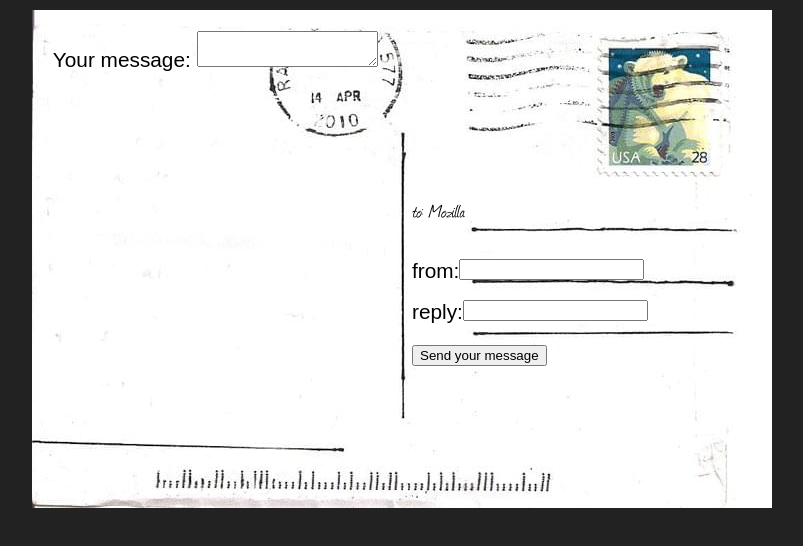
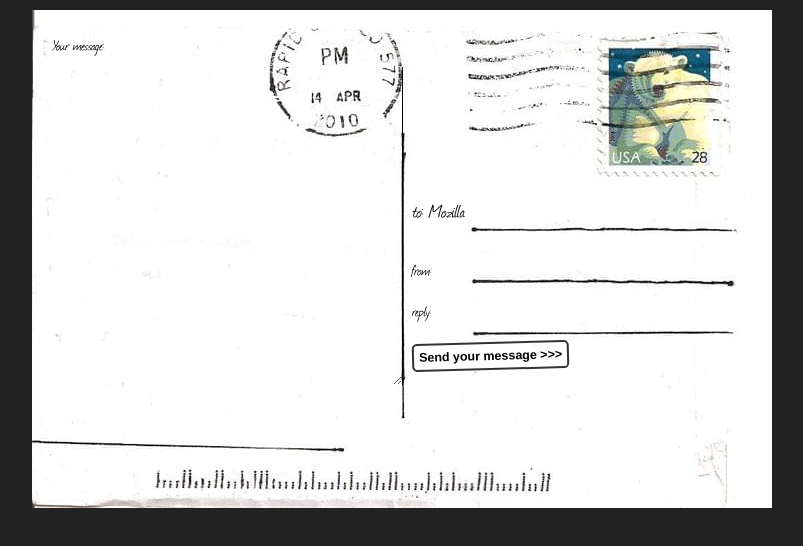
Before and after one commit to roquez94/MrBusiness, a plain HTML site: page intHTML-exercises/postCard/index.html in a window 1280 px wide. Shown: the whole page, without its empty margins (238-1041 px from the left). Drawn offline with Linux system fonts and the light colour scheme.

Commit message:
Completed postCard stylesheet; exercise finished

```diff
--- a/intHTML-exercises/postCard/stylesheet.css
+++ b/intHTML-exercises/postCard/stylesheet.css
@@ -53,3 +53,56 @@ body {
   #from, #reply {
      display: flex;
   }
+
+  label {
+    font : .8em "typewriter", sans-serif;
+  }
+
+  input, textarea {
+    font    : 1.4em/1.5em "handwriting", cursive, sans-serif;
+    border  : none;
+    padding : 0 10px;
+    margin  : 0;
+    width   : 80%;
+    background : none;
+  }
+
+  input:focus, textarea:focus {
+    background   : rgba(0,0,0,.1);
+    border-radius: 5px;
+  }
+
+  textarea {
+    display : block;
+
+    padding : 10px;
+    margin  : 10px 0 0 -10px;
+    width   : 100%;
+    height  : 90%;
+
+    border-right: 1px solid;
+
+    /* resize  : none; */
+    overflow: auto;
+  }
+
+  button {
+    padding      : 5px;
+    font         : bold .6em sans-serif;
+    border       : 2px solid #333;
+    border-radius: 5px;
+    background   : none;
+    cursor       : pointer;
+    transform    : rotate(-1.5deg);
+  }
+
+  button:after {
+    content      : " >>>";
+  }
+
+  button:hover,
+  button:focus {
+    outline     : none;
+    background  : #000;
+    color       : #FFF;
+  }
```
